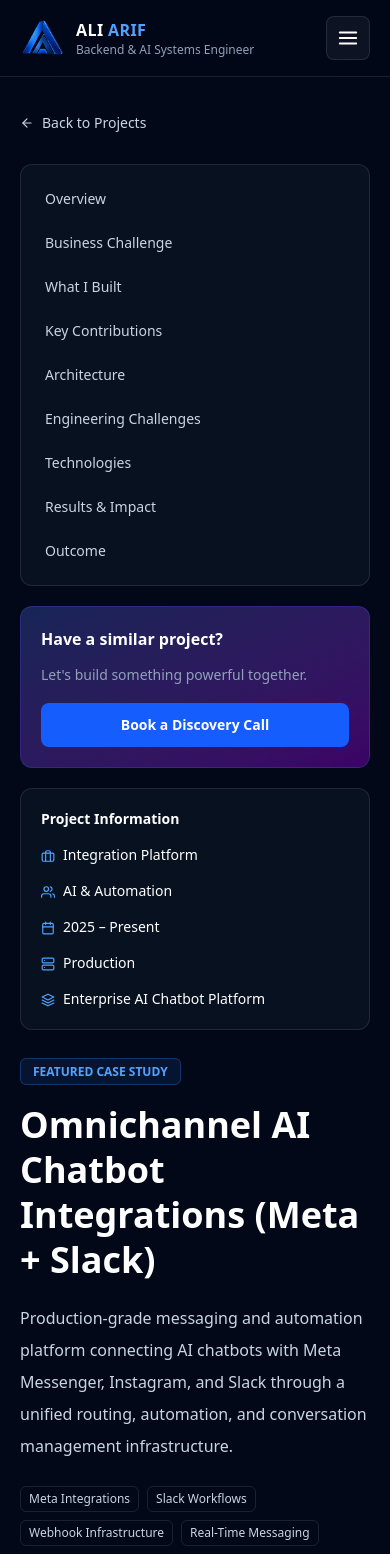
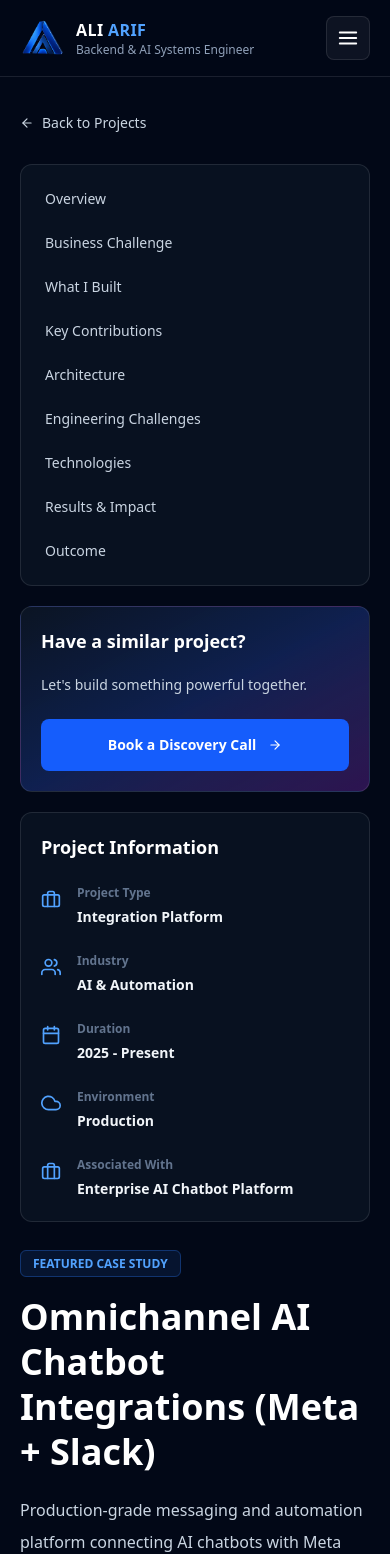
Before and after one commit to Ali-0005/aliarif-portfolio, a React (Vite) app: page /projects/omnichannel-ai-chatbot in a window 390 px wide. Shown: the top 1554 px of the page. Built offline with nearby package versions, Linux system fonts and the light colour scheme.

Commit message:
project left side panel adjustment

```diff
--- a/src/features/Projects/components/BillingProject.jsx
+++ b/src/features/Projects/components/BillingProject.jsx
@@ -1,13 +1,21 @@
 import {
-  FiArrowLeft, FiBarChart2, FiBriefcase, FiCalendar, FiCheckCircle,
-  FiCreditCard, FiGrid, FiLayers, FiMail, FiRefreshCw, FiServer,
+  FiArrowLeft, FiBarChart2, FiBriefcase, FiCheckCircle,
+  FiCreditCard, FiLayers, FiRefreshCw, FiServer,
   FiShield, FiTarget, FiTrendingUp, FiUser, FiZap,
 } from 'react-icons/fi'
 import { Link } from 'react-router-dom'
 import Navbar from '../../Home/components/Navbar'
+import ProjectLeftSidebar from './ProjectLeftSidebar'
 
 const card = 'rounded-xl border border-white/10 bg-[#0b1424]/80'
 const sections = ['Overview', 'Business Challenge', 'What I Built', 'Key Contributions', 'Architecture', 'Engineering Challenges', 'Technologies', 'Results & Impact', 'Outcome']
+const projectInfo = [
+  { icon: 'briefcase', label: 'Project Type', value: 'Backend Project' },
+  { icon: 'grid', label: 'Industry', value: 'SaaS / Fintech' },
+  { icon: 'calendar', label: 'Duration', value: 'Jan 2024 - Present' },
+  { icon: 'cloud', label: 'Environment', value: 'Production' },
+  { icon: 'briefcase', label: 'Associated With', value: 'Enterprise AI Chatbot Platform' },
+]
 const needs = ['Subscription Plans', 'Free Trials', 'Add-ons', 'Invoices', 'Coupons & Discounts', 'Customer Onboarding', 'Payment Failures', 'Business Reporting', 'Customer Lifecycle Tracking']
 const features = [
   ['Subscription Billing System', 'Flexible subscription management with plans, trials, add-ons, coupons and renewals.'],
@@ -50,12 +58,14 @@
       <section className="px-5 pb-16 pt-28 lg:px-8">
         <div className="mx-auto max-w-7xl">
           <Link to="/#projects" className="inline-flex items-center gap-2 text-sm text-slate-300 hover:text-blue-400"><FiArrowLeft />Back to Projects</Link>
-          <div className="mt-7 grid gap-7 lg:grid-cols-[190px_minmax(0,1fr)_280px]">
-            <aside className="space-y-5">
-              <nav className={`${card} p-3`}>{sections.map((item) => <a key={item} href={`#${item.toLowerCase().replaceAll(' ', '-')}`} className="block rounded-lg px-3 py-3 text-sm text-slate-300 hover:bg-blue-500/10 hover:text-blue-400">{item}</a>)}</nav>
-              <div className="rounded-xl border border-blue-500/20 bg-gradient-to-br from-blue-950 to-purple-950 p-5"><p className="font-semibold">Need a similar solution?</p><p className="mt-3 text-sm leading-6 text-slate-400">I can help you build robust billing systems, subscription platforms, and business intelligence solutions.</p><Link to="/#contact" className="mt-4 inline-flex w-full justify-center rounded-lg bg-blue-600 px-3 py-3 text-sm font-semibold">Book a Discovery Call</Link></div>
-              <div className={`${card} space-y-4 p-5 text-sm`}><h2 className="font-bold">Project Information</h2><p><FiBriefcase className="mr-2 inline text-blue-400" />Backend Project</p><p><FiGrid className="mr-2 inline text-blue-400" />SaaS / Fintech</p><p><FiCalendar className="mr-2 inline text-blue-400" />Jan 2024 – Present</p><p><FiServer className="mr-2 inline text-blue-400" />Production</p><p><FiLayers className="mr-2 inline text-blue-400" />Enterprise AI Chatbot Platform</p></div>
-            </aside>
+          <div className="mt-7 grid gap-7 lg:grid-cols-[240px_minmax(0,1fr)_280px]">
+            <ProjectLeftSidebar
+              cardClass={card}
+              sections={sections}
+              ctaTitle="Need a similar solution?"
+              ctaText="I can help you build robust billing systems, subscription platforms, and business intelligence solutions."
+              info={projectInfo}
+            />
 
             <div className="min-w-0">
               <div className="grid items-center gap-7 lg:grid-cols-[1fr_1.15fr]">
--- a/src/features/Projects/components/CasamereProject.jsx
+++ b/src/features/Projects/components/CasamereProject.jsx
@@ -3,7 +3,6 @@
   FiAperture,
   FiBarChart2,
   FiBriefcase,
-  FiCalendar,
   FiCheckCircle,
   FiCode,
   FiDatabase,
@@ -22,6 +21,7 @@
 import { Link } from 'react-router-dom'
 import casamereCover from '../../../assets/casamere.png'
 import Navbar from '../../Home/components/Navbar'
+import ProjectLeftSidebar from './ProjectLeftSidebar'
 import {
   contributions,
   projectSections,
@@ -29,6 +29,13 @@
 } from '../../../data/realEstateProject'
 
 const cardClass = 'rounded-xl border border-white/10 bg-[#0b1424]/80'
+const projectInfo = [
+  { icon: 'briefcase', label: 'Project Type', value: 'Enterprise Platform' },
+  { icon: 'grid', label: 'Industry', value: 'Real Estate' },
+  { icon: 'calendar', label: 'Duration', value: 'Feb 2026 - Present' },
+  { icon: 'user', label: 'Team', value: 'Cross-functional Team' },
+  { icon: 'cloud', label: 'Deployment', value: 'Cloud Infrastructure' },
+]
 
 const contributionIcons = {
   'Geospatial Search & Discovery': {
@@ -133,7 +140,7 @@
               </span>
               <h1 className="mt-5 text-4xl font-extrabold leading-tight sm:text-5xl">
                 <a href="https://www.casamere.com/" target="_blank" rel="noreferrer" className="transition hover:text-blue-400">
-                  CASAMERE – Real Estate & Community Discovery Platform
+                  Real Estate & Community Discovery Platform
                 </a>
               </h1>
               <p className="mt-5 max-w-2xl text-base leading-8 text-slate-300">
@@ -149,30 +156,13 @@
             <DemoThumbnail />
           </div>
 
-          <div className="mt-12 grid gap-7 lg:grid-cols-[200px_minmax(0,1fr)_280px]">
-            <aside className="space-y-5">
-              <nav className={`${cardClass} p-3`}>
-                {projectSections.map((section) => (
-                  <a key={section.id} href={`#${section.id}`} className="flex items-center gap-3 rounded-lg px-3 py-3 text-sm text-slate-300 transition hover:bg-blue-500/10 hover:text-blue-400">
-                    <span className="h-2 w-2 rounded-full bg-slate-600" />
-                    {section.label}
-                  </a>
-                ))}
-              </nav>
-              <div className={`${cardClass} p-5`}>
-                <p className="font-semibold">Interested in building something similar?</p>
-                <p className="mt-3 text-sm leading-6 text-slate-400">Let’s discuss how I can help you build a scalable solution.</p>
-                <Link to="/#contact" className="mt-4 inline-flex w-full items-center justify-center rounded-lg bg-blue-600 px-4 py-3 text-sm font-semibold">
-                  Schedule a Call
-                </Link>
-              </div>
-              <div className={`${cardClass} space-y-5 p-5 text-sm`}>
-                <p className="flex items-start gap-3"><FiBriefcase className="mt-1 shrink-0 text-blue-400" /> <span><small className="text-slate-400">Project Type</small><br />Enterprise Platform</span></p>
-                <p className="flex items-start gap-3"><FiGrid className="mt-1 shrink-0 text-blue-400" /> <span><small className="text-slate-400">Industry</small><br />Real Estate</span></p>
-                <p className="flex items-start gap-3"><FiCalendar className="mt-1 shrink-0 text-blue-400" /> <span><small className="text-slate-400">Duration</small><br />Feb 2026 – Present</span></p>
-                <p className="flex items-start gap-3"><FiUser className="mt-1 shrink-0 text-blue-400" /> <span><small className="text-slate-400">Team</small><br />Cross-functional Team</span></p>
-              </div>
-            </aside>
+          <div className="mt-12 grid gap-7 lg:grid-cols-[240px_minmax(0,1fr)_280px]">
+            <ProjectLeftSidebar
+              cardClass={cardClass}
+              sections={projectSections}
+              info={projectInfo}
+              liveWebsite={{ href: 'https://www.casamere.com/', label: 'www.casamere.com' }}
+            />
 
             <div className="divide-y divide-white/10">
               <section id="overview" className="pb-7">
--- a/src/features/Projects/components/OmnichannelProject.jsx
+++ b/src/features/Projects/components/OmnichannelProject.jsx
@@ -1,13 +1,21 @@
 import {
-  FiArrowLeft, FiBriefcase, FiCalendar, FiCheckCircle, FiCode, FiGrid,
-  FiLayers, FiLock, FiMessageCircle, FiRefreshCw, FiServer, FiShield,
-  FiTarget, FiUsers, FiZap,
+  FiArrowLeft, FiBriefcase, FiCheckCircle, FiCode, FiGrid,
+  FiLock, FiMessageCircle, FiRefreshCw, FiServer, FiShield,
+  FiTarget, FiZap,
 } from 'react-icons/fi'
 import { Link } from 'react-router-dom'
 import Navbar from '../../Home/components/Navbar'
+import ProjectLeftSidebar from './ProjectLeftSidebar'
 
 const card = 'rounded-xl border border-white/10 bg-[#0b1424]/80'
 const sections = ['Overview', 'Business Challenge', 'What I Built', 'Key Contributions', 'Architecture', 'Engineering Challenges', 'Technologies', 'Results & Impact', 'Outcome']
+const projectInfo = [
+  { icon: 'briefcase', label: 'Project Type', value: 'Integration Platform' },
+  { icon: 'users', label: 'Industry', value: 'AI & Automation' },
+  { icon: 'calendar', label: 'Duration', value: '2025 - Present' },
+  { icon: 'cloud', label: 'Environment', value: 'Production' },
+  { icon: 'briefcase', label: 'Associated With', value: 'Enterprise AI Chatbot Platform' },
+]
 const challenges = ['Message duplication', 'Conversation synchronization', 'Real-time event handling', 'Platform-specific webhook processing', 'Access token security', 'Reliability of external integrations', 'Multi-tenant chatbot deployments']
 const built = [
   ['Omnichannel Messaging', 'Unified communication infrastructure across multiple messaging channels.'],
@@ -49,25 +57,12 @@
         <div className="mx-auto max-w-7xl">
           <Link to="/#projects" className="inline-flex items-center gap-2 text-sm text-slate-300 hover:text-blue-400"><FiArrowLeft />Back to Projects</Link>
 
-          <div className="mt-7 grid gap-7 lg:grid-cols-[190px_minmax(0,1fr)_280px]">
-            <aside className="space-y-5">
-              <nav className={`${card} p-3`}>
-                {sections.map((item) => <a key={item} href={`#${item.toLowerCase().replaceAll(' ', '-')}`} className="block rounded-lg px-3 py-3 text-sm text-slate-300 hover:bg-blue-500/10 hover:text-blue-400">{item}</a>)}
-              </nav>
-              <div className="rounded-xl border border-blue-500/20 bg-gradient-to-br from-blue-950 to-purple-950 p-5">
-                <p className="font-semibold">Have a similar project?</p>
-                <p className="mt-3 text-sm leading-6 text-slate-400">Let&apos;s build something powerful together.</p>
-                <Link to="/#contact" className="mt-4 inline-flex w-full justify-center rounded-lg bg-blue-600 px-3 py-3 text-sm font-semibold">Book a Discovery Call</Link>
-              </div>
-              <div className={`${card} space-y-4 p-5 text-sm`}>
-                <h2 className="font-bold">Project Information</h2>
-                <p><FiBriefcase className="mr-2 inline text-blue-400" />Integration Platform</p>
-                <p><FiUsers className="mr-2 inline text-blue-400" />AI & Automation</p>
-                <p><FiCalendar className="mr-2 inline text-blue-400" />2025 – Present</p>
-                <p><FiServer className="mr-2 inline text-blue-400" />Production</p>
-                <p><FiLayers className="mr-2 inline text-blue-400" />Enterprise AI Chatbot Platform</p>
-              </div>
-            </aside>
+          <div className="mt-7 grid gap-7 lg:grid-cols-[240px_minmax(0,1fr)_280px]">
+            <ProjectLeftSidebar
+              cardClass={card}
+              sections={sections}
+              info={projectInfo}
+            />
 
             <div className="min-w-0">
               <div className="grid items-center gap-7 lg:grid-cols-[1fr_1.1fr]">
--- /dev/null
+++ b/src/features/Projects/components/ProjectLeftSidebar.jsx
@@ -0,0 +1,95 @@
+import {
+  FiArrowRight,
+  FiBriefcase,
+  FiCalendar,
+  FiCloud,
+  FiExternalLink,
+  FiGrid,
+  FiLink,
+  FiUser,
+  FiUsers,
+} from 'react-icons/fi'
+import { Link } from 'react-router-dom'
+
+const iconMap = {
+  briefcase: FiBriefcase,
+  grid: FiGrid,
+  calendar: FiCalendar,
+  user: FiUser,
+  users: FiUsers,
+  cloud: FiCloud,
+}
+
+function ProjectLeftSidebar({
+  cardClass,
+  sections,
+  ctaTitle = 'Have a similar project?',
+  ctaText = "Let's build something powerful together.",
+  ctaLabel = 'Book a Discovery Call',
+  info,
+  liveWebsite,
+}) {
+  return (
+    <aside className="space-y-5">
+      <nav className={`${cardClass} p-3`}>
+        {sections.map((section) => {
+          const id = typeof section === 'string' ? section.toLowerCase().replaceAll(' ', '-') : section.id
+          const label = typeof section === 'string' ? section : section.label
+
+          return (
+            <a key={id} href={`#${id}`} className="block rounded-lg px-3 py-3 text-sm text-slate-300 hover:bg-blue-500/10 hover:text-blue-400">
+              {label}
+            </a>
+          )
+        })}
+      </nav>
+
+      <div className={`${cardClass} bg-gradient-to-br from-[#0b1424]/90 via-[#10245c]/80 to-purple-900/45 p-5`}>
+        <p className="text-lg font-bold">{ctaTitle}</p>
+        <p className="mt-4 text-sm leading-7 text-slate-300">{ctaText}</p>
+        <Link to="/#contact" className="mt-5 inline-flex w-full items-center justify-center gap-3 rounded-lg bg-blue-600 px-4 py-4 text-sm font-semibold transition hover:bg-blue-500">
+          {ctaLabel}
+          <FiArrowRight />
+        </Link>
+      </div>
+
+      <div className={`${cardClass} p-5`}>
+        <h2 className="text-lg font-bold">Project Information</h2>
+        <div className="mt-6 space-y-6 text-sm">
+          {info.map(({ icon, label, value }) => {
+            const Icon = iconMap[icon] || FiBriefcase
+
+            return (
+              <div key={label} className="flex gap-4">
+                <Icon className="mt-1 shrink-0 text-xl text-blue-400" />
+                <div>
+                  <p className="text-xs font-semibold text-slate-500">{label}</p>
+                  <p className="mt-1 font-semibold leading-6 text-slate-100">{value}</p>
+                </div>
+              </div>
+            )
+          })}
+          {liveWebsite && (
+            <div className="flex gap-4">
+              <FiLink className="mt-1 shrink-0 text-xl text-blue-400" />
+              <div>
+                <p className="text-xs font-semibold text-slate-500">Live Website</p>
+                <a
+                  href={liveWebsite.href}
+                  target="_blank"
+                  rel="noreferrer"
+                  className="mt-1 inline-flex items-center gap-2 font-semibold text-blue-400 hover:text-blue-300"
+                >
+                  {liveWebsite.label}
+                  <FiExternalLink />
+                </a>
+              </div>
+            </div>
+          )}
+        </div>
+      </div>
+    </aside>
+  )
+}
+
+export default ProjectLeftSidebar
--- a/src/features/Projects/components/RagProject.jsx
+++ b/src/features/Projects/components/RagProject.jsx
@@ -1,13 +1,22 @@
 import {
-  FiArrowLeft, FiBookOpen, FiBriefcase, FiCalendar, FiCheckCircle,
-  FiCode, FiDatabase, FiGrid, FiLayers, FiMessageCircle, FiSearch,
-  FiServer, FiTarget, FiTrendingUp, FiUser, FiZap,
+  FiArrowLeft, FiBriefcase, FiCheckCircle,
+  FiDatabase, FiServer, FiTarget, FiTrendingUp, FiZap,
 } from 'react-icons/fi'
 import { Link } from 'react-router-dom'
 import Navbar from '../../Home/components/Navbar'
+import ProjectLeftSidebar from './ProjectLeftSidebar'
 
 const card = 'rounded-xl border border-white/10 bg-[#0b1424]/80'
 const sections = ['Overview', 'Business Challenge', 'What I Built', 'Key Contributions', 'Architecture', 'Engineering Challenges', 'Technologies', 'Results & Impact', 'Outcome']
+const projectInfo = [
+  { icon: 'briefcase', label: 'Project Type', value: 'AI Platform / RAG System' },
+  { icon: 'grid', label: 'Industry', value: 'AI / SaaS / Automation' },
+  { icon: 'calendar', label: 'Duration', value: 'Jan 2024 - Present' },
+  { icon: 'user', label: 'Role', value: 'AI Systems & Backend Engineer' },
+  { icon: 'user', label: 'Team', value: 'Solo Engineer' },
+  { icon: 'cloud', label: 'Deployment', value: 'AWS Cloud' },
+  { icon: 'briefcase', label: 'Associated With', value: 'Enterprise AI Chatbot Ecosystem' },
+]
 const features = [
   ['RAG Engine', 'Retrieval-augmented generation for accurate, context-aware responses.'],
   ['Multi-Source Training', 'Automated pipelines for documents, web, spreadsheets, and Q&A datasets.'],
@@ -47,12 +56,15 @@
       <section className="px-5 pb-16 pt-28 lg:px-8">
         <div className="mx-auto max-w-7xl">
           <Link to="/#projects" className="inline-flex items-center gap-2 text-sm text-slate-300 hover:text-blue-400"><FiArrowLeft />Back to Projects</Link>
-          <div className="mt-7 grid gap-7 lg:grid-cols-[190px_minmax(0,1fr)_280px]">
-            <aside className="space-y-5">
-              <nav className={`${card} p-3`}>{sections.map((item) => <a key={item} href={`#${item.toLowerCase().replaceAll(' ', '-')}`} className="block rounded-lg px-3 py-3 text-sm text-slate-300 hover:bg-blue-500/10 hover:text-blue-400">{item}</a>)}</nav>
-              <div className="rounded-xl border border-blue-500/20 bg-gradient-to-br from-blue-950 to-purple-950 p-5"><p className="font-semibold">Interested in building an AI system?</p><p className="mt-3 text-sm leading-6 text-slate-400">I help businesses build intelligent, scalable and production-ready AI solutions.</p><Link to="/#contact" className="mt-4 inline-flex w-full justify-center rounded-lg bg-blue-600 px-3 py-3 text-sm font-semibold">Schedule a Call</Link></div>
-              <div className={`${card} space-y-4 p-5 text-sm`}><h2 className="font-bold">Project Information</h2><p><FiBriefcase className="mr-2 inline text-blue-400" />AI Platform / RAG System</p><p><FiGrid className="mr-2 inline text-blue-400" />AI • SaaS • Automation</p><p><FiCalendar className="mr-2 inline text-blue-400" />Jan 2024 – Present</p><p><FiUser className="mr-2 inline text-blue-400" />AI Systems & Backend Engineer</p><p><FiUser className="mr-2 inline text-blue-400" />Solo Engineer</p><p><FiServer className="mr-2 inline text-blue-400" />AWS Cloud</p><p><FiLayers className="mr-2 inline text-blue-400" />Enterprise AI Chatbot Ecosystem</p></div>
-            </aside>
+          <div className="mt-7 grid gap-7 lg:grid-cols-[240px_minmax(0,1fr)_280px]">
+            <ProjectLeftSidebar
+              cardClass={card}
+              sections={sections}
+              ctaTitle="Interested in building an AI system?"
+              ctaText="I help businesses build intelligent, scalable and production-ready AI solutions."
+              ctaLabel="Schedule a Call"
+              info={projectInfo}
+            />
 
             <div className="min-w-0">
               <div className="grid items-center gap-7 lg:grid-cols-[1fr_1.15fr]">
--- a/src/features/Projects/components/SocifiyProject.jsx
+++ b/src/features/Projects/components/SocifiyProject.jsx
@@ -1,13 +1,21 @@
 import {
-  FiArrowLeft, FiArrowRight, FiBarChart2, FiBriefcase, FiCalendar, FiCheckCircle,
-  FiCloud, FiExternalLink, FiGrid, FiLayers, FiLink, FiLock, FiServer,
-  FiTarget, FiUsers, FiZap,
+  FiArrowLeft, FiBarChart2, FiBriefcase, FiCalendar, FiCheckCircle,
+  FiLayers, FiLock, FiServer, FiTarget, FiUsers, FiZap,
 } from 'react-icons/fi'
 import { Link } from 'react-router-dom'
 import Navbar from '../../Home/components/Navbar'
 import heroDemo from '../../../assets/socifiy-hero-demo.png'
+import ProjectLeftSidebar from './ProjectLeftSidebar'
 
 const card = 'rounded-xl border border-white/10 bg-[#0b1424]/80'
+const sections = ['Overview', 'Business Challenge', 'What I Built', 'Key Contributions', 'Architecture', 'Technologies', 'Results & Impact', 'Outcome']
+const projectInfo = [
+  { icon: 'briefcase', label: 'Project Type', value: 'SaaS Platform' },
+  { icon: 'grid', label: 'Industry', value: 'Social Media / Marketing' },
+  { icon: 'calendar', label: 'Duration', value: 'Jul 2025 - Jan 2026' },
+  { icon: 'users', label: 'Team', value: 'Solo Full-Stack Engineer' },
+  { icon: 'cloud', label: 'Deployment', value: 'AWS Cloud Infrastructure' },
+]
 const challenges = [
   'Coordinate multiple users and roles', 'Schedule and publish content reliably',
   'Manage workflows and approvals', 'Integrate with multiple platforms',
@@ -61,56 +69,12 @@
           </div>
 
           <div className="mt-10 grid gap-7 lg:grid-cols-[240px_minmax(0,1fr)_280px]">
-            <aside className="space-y-5">
-              <nav className={`${card} p-3`}>
-                {['Overview', 'Business Challenge', 'What I Built', 'Key Contributions', 'Architecture', 'Technologies', 'Results & Impact', 'Outcome'].map((item) => (
-                  <a key={item} href={`#${item.toLowerCase().replaceAll(' ', '-')}`} className="block rounded-lg px-3 py-3 text-sm text-slate-300 hover:bg-blue-500/10 hover:text-blue-400">{item}</a>
-                ))}
-              </nav>
-              <div className={`${card} bg-gradient-to-br from-[#0b1424]/90 via-[#10245c]/80 to-purple-900/45 p-5`}>
-                <p className="text-lg font-bold">Have a similar project?</p>
-                <p className="mt-4 text-sm leading-7 text-slate-300">Let's build something powerful together.</p>
-                <Link to="/#contact" className="mt-5 inline-flex w-full items-center justify-center gap-3 rounded-lg bg-blue-600 px-4 py-4 text-sm font-semibold transition hover:bg-blue-500">
-                  Book a Discovery Call
-                  <FiArrowRight />
-                </Link>
-              </div>
-              <div className={`${card} p-5`}>
-                <h2 className="text-lg font-bold">Project Information</h2>
-                <div className="mt-6 space-y-6 text-sm">
-                  {[
-                    [FiBriefcase, 'Project Type', 'SaaS Platform'],
-                    [FiGrid, 'Industry', 'Social Media / Marketing'],
-                    [FiCalendar, 'Duration', 'Jul 2025 - Jan 2026'],
-                    [FiUsers, 'Team', 'Solo Full-Stack Engineer'],
-                    [FiCloud, 'Deployment', 'AWS Cloud Infrastructure'],
-                  ].map(([Icon, label, value]) => (
-                    <div key={label} className="flex gap-4">
-                      <Icon className="mt-1 shrink-0 text-xl text-blue-400" />
-                      <div>
-                        <p className="text-xs font-semibold text-slate-500">{label}</p>
-                        <p className="mt-1 font-semibold leading-6 text-slate-100">{value}</p>
-                      </div>
-                    </div>
-                  ))}
-                  <div className="flex gap-4">
-                    <FiLink className="mt-1 shrink-0 text-xl text-blue-400" />
-                    <div>
-                      <p className="text-xs font-semibold text-slate-500">Live Website</p>
-                      <a
-                        href="https://www.socifiy.net"
-                        target="_blank"
-                        rel="noreferrer"
-                        className="mt-1 inline-flex items-center gap-2 font-semibold text-blue-400 hover:text-blue-300"
-                      >
-                        www.socifiy.net
-                        <FiExternalLink />
-                      </a>
-                    </div>
-                  </div>
-                </div>
-              </div>
-            </aside>
+            <ProjectLeftSidebar
+              cardClass={card}
+              sections={sections}
+              info={projectInfo}
+              liveWebsite={{ href: 'https://www.socifiy.net', label: 'www.socifiy.net' }}
+            />
 
             <div className="divide-y divide-white/10">
               <section id="overview" className="pb-7"><Title icon={FiBriefcase}>Overview</Title>
```
